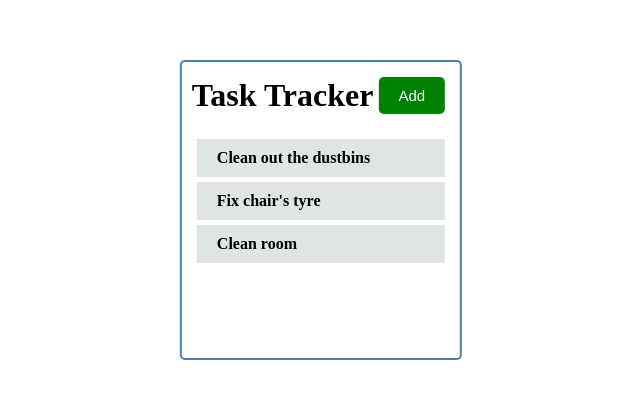
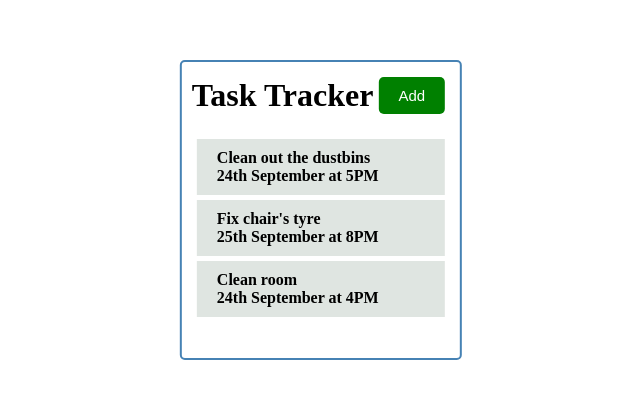
Before and after one commit to gantavya99/First-React-App, a React (Create React App) app: page / in a window 1280 px wide. Shown: the part 190-588 px from the top of the page, without its empty margins (319-959 px from the left). Built offline with nearby package versions, Linux system fonts and the light colour scheme.

Commit message:
Added background to tasks

```diff
--- a/src/Task.js
+++ b/src/Task.js
@@ -3,6 +3,7 @@ const Task = ({task}) => {
   return (
     <div className='task'>
         {task.text}
+        <div className='day'>{task.day}</div>
         </div>
   )
 }
--- a/src/index.css
+++ b/src/index.css
@@ -53,3 +53,6 @@
     cursor: pointer;
     font-size:medium
   }
+  .day{
+    background: #dfe5e1;
+  }
```
